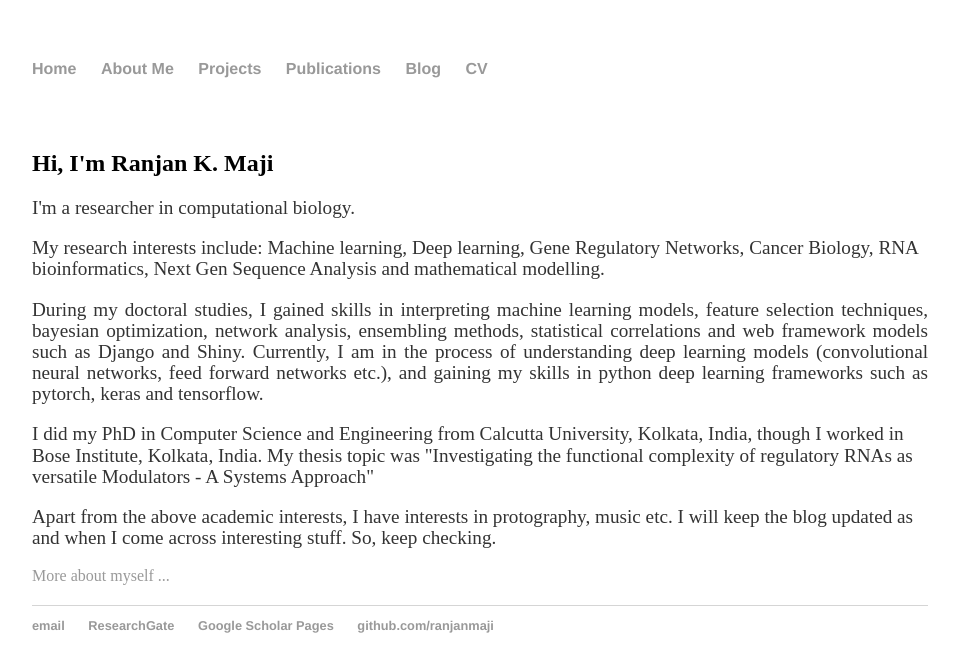
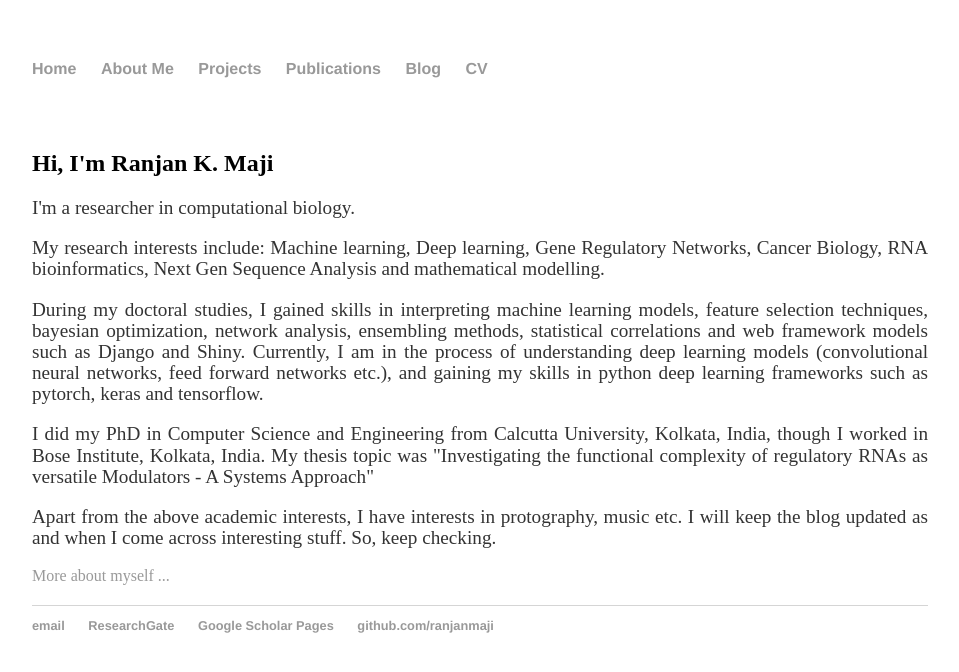
Before and after one commit to ranjanmaji/just-a-site, a Jekyll site: the page built from index.html, in a window 1280 px wide. Shown: the top 672 px of the page, without its empty margins (160-1119 px from the left). Built offline with Jekyll 4.4.1, drawn with Linux system fonts in a browser that asks for light colours.

Commit message:
Update index.html

```diff
--- a/index.html
+++ b/index.html
@@ -3,14 +3,14 @@
 title: Ranjan K. Maji
 ---
 
-	<div class="blurb">
+	<div class="blurb" align="justify">
 		<br><br>
 		<h2>Hi, I'm Ranjan K. Maji</h2>
 			<p>I'm a researcher in computational biology.</p>
 
 			<p>My research interests include: Machine learning, Deep learning, Gene Regulatory Networks, Cancer Biology, RNA bioinformatics, Next Gen Sequence Analysis and mathematical modelling.</p>
 
-			<p align="justify">During my doctoral studies, I gained skills in interpreting machine learning models, feature selection techniques, bayesian optimization, network analysis, ensembling methods, statistical correlations and web framework models such as Django and Shiny. Currently, I am in the process of understanding deep learning models (convolutional neural networks, feed forward networks etc.), and gaining my skills in python deep learning frameworks such as pytorch, keras and tensorflow.</p>
+			<p >During my doctoral studies, I gained skills in interpreting machine learning models, feature selection techniques, bayesian optimization, network analysis, ensembling methods, statistical correlations and web framework models such as Django and Shiny. Currently, I am in the process of understanding deep learning models (convolutional neural networks, feed forward networks etc.), and gaining my skills in python deep learning frameworks such as pytorch, keras and tensorflow.</p>
 
 			<p>I did my PhD in Computer Science and Engineering from Calcutta University, Kolkata, India, though I worked in Bose Institute, Kolkata, India. My thesis topic was "Investigating the functional complexity of regulatory RNAs as versatile Modulators - A Systems Approach"</p>
 
```
